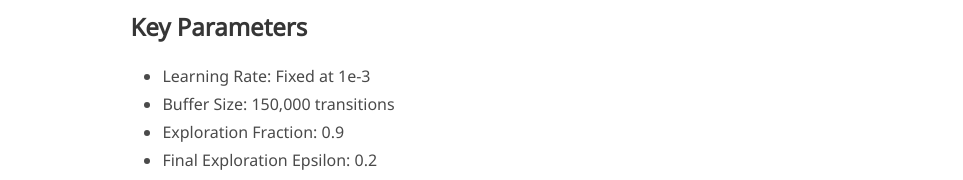
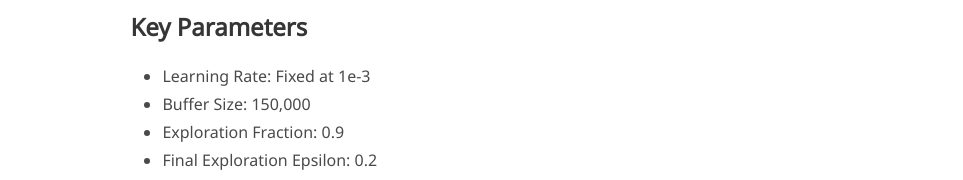
Before and after one commit to Benjamout/AI, a plain HTML site: page index.html in a window 1280 px wide. Shown: the part 2383-2563 px from the top of the page, without its empty margins (128-1091 px from the left). Drawn offline with nearby package versions, Linux system fonts and the light colour scheme; some icons are missing; a web font is replaced by a local one.

Commit message:
fixed details - Should be ready for submission

```diff
--- a/index.html
+++ b/index.html
@@ -240,7 +240,7 @@
             <h4 class="title is-4">Key Parameters</h4>
             <ul>
               <li>Learning Rate: Fixed at 1e-3</li>
-              <li>Buffer Size: 150,000 transitions</li>
+              <li>Buffer Size: 150,000</li>
               <li>Exploration Fraction: 0.9</li>
               <li>Final Exploration Epsilon: 0.2</li>
               <li>Training Frequency: Every 4 steps</li>
```
